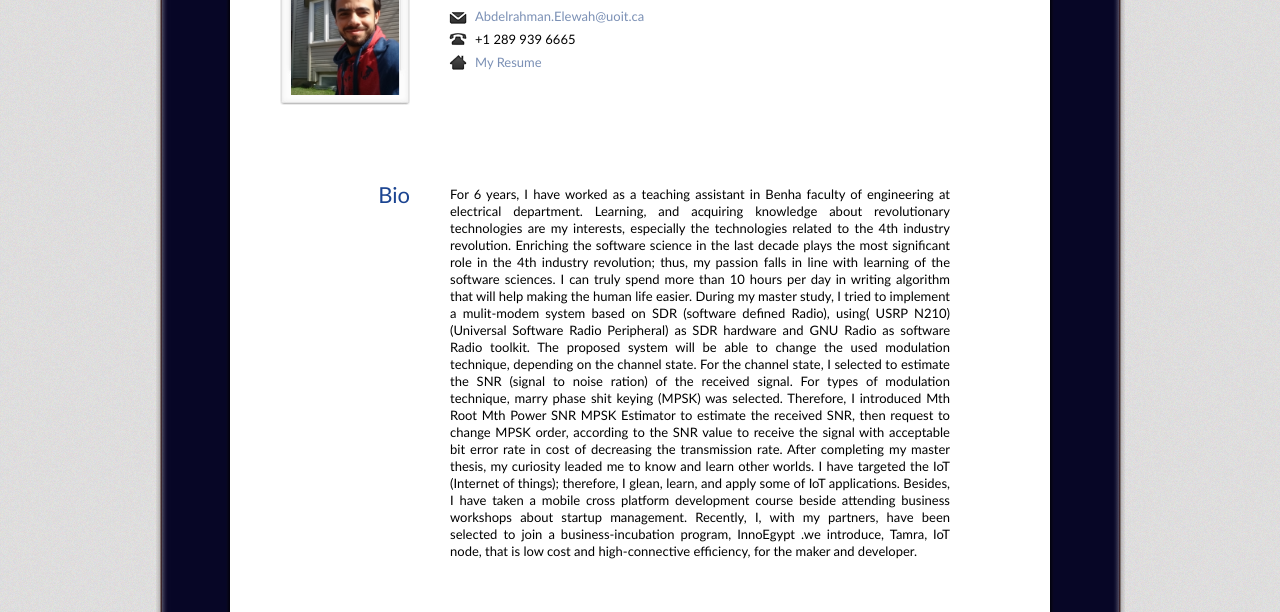
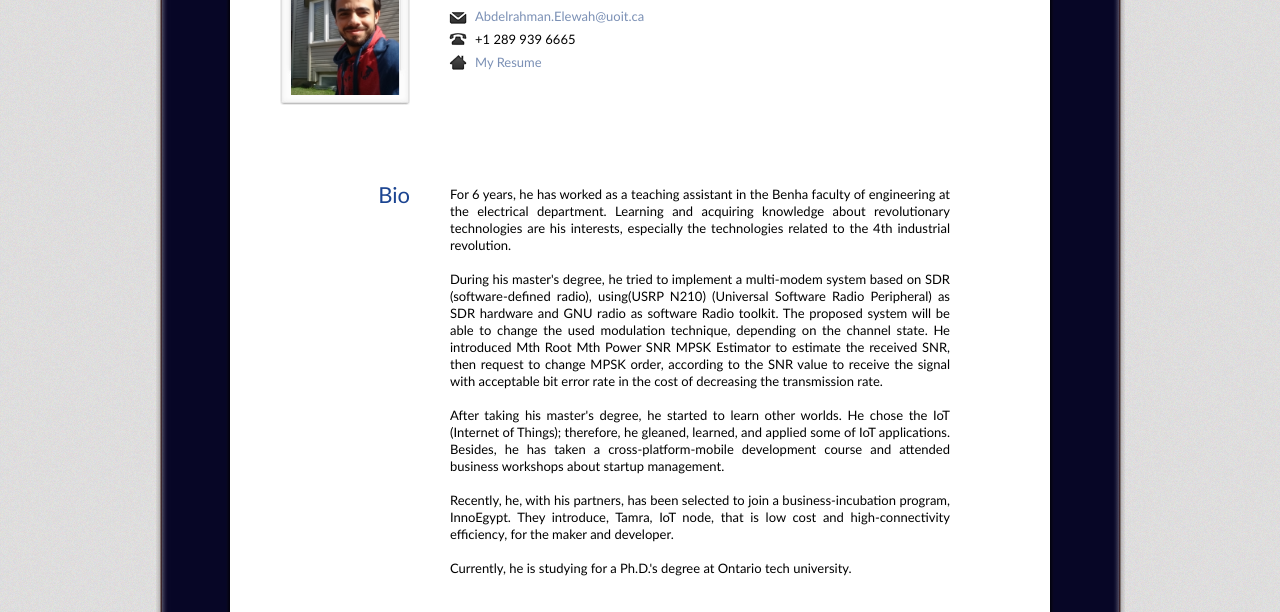
Before and after one commit to elewah/elewah.github.io, a plain HTML site: page index.html in a window 1280 px wide. Shown: the part 327-939 px from the top of the page. Drawn offline with Linux system fonts and the light colour scheme.

Commit message:
change bio and add pictures of the paper readme file

```diff
--- a/index.html
+++ b/index.html
@@ -66,9 +66,16 @@
         <div class="entry">
           <h2>Bio</h2>
           <p style="text-align:justify;">
-              For 6 years, I have worked as a teaching assistant in Benha faculty of engineering at electrical department. Learning, and acquiring knowledge about revolutionary technologies are my interests, especially the technologies related to the 4th industry revolution. Enriching the software science in the last decade plays the most significant role in the 4th industry revolution; thus, my passion falls in line with learning of the software sciences. I can truly spend more than 10 hours per day in writing algorithm that will help making the human life easier.
-              During my master study, I tried to implement a mulit-modem system based on SDR (software defined Radio), using( USRP N210) (Universal Software Radio Peripheral) as SDR hardware and GNU Radio as software Radio toolkit. The proposed system will be able to change the used modulation technique, depending on the channel state.  For the channel state, I selected to estimate the SNR (signal to noise ration) of the received signal. For types of modulation technique, marry phase shit keying (MPSK) was selected. Therefore, I introduced Mth Root Mth Power SNR MPSK Estimator to estimate the received SNR, then request to change MPSK order, according to the SNR value to receive the signal with acceptable bit error rate in cost of decreasing the transmission rate.
-              After completing my master thesis, my curiosity leaded me to know and learn other worlds. I have targeted the IoT (Internet of things); therefore, I glean, learn, and apply some of IoT applications. Besides, I have taken a mobile cross platform development course beside attending business workshops about startup management. Recently, I, with my partners, have been selected to join a business-incubation program, InnoEgypt   .we introduce, Tamra, IoT  node, that is low cost and high-connective efficiency, for  the maker and developer.
+              For 6 years, he has worked as a teaching assistant in the Benha faculty of engineering at the electrical department. Learning and acquiring knowledge about revolutionary technologies are his interests, especially the technologies related to the 4th industrial revolution.
+              <br /><br />
+              During his master's degree, he tried to implement a multi-modem system based on SDR (software-defined radio), using(USRP N210) (Universal Software Radio Peripheral) as SDR hardware and GNU radio as software Radio toolkit. The proposed system will be able to change the used modulation technique, depending on the channel state.  He introduced Mth Root Mth Power SNR MPSK Estimator to estimate the received SNR, then request to change MPSK order, according to the SNR value to receive the signal with acceptable bit error rate in the cost of decreasing the transmission rate.
+              <br /><br />
+              After taking his master's degree, he started to learn other worlds. He chose the IoT (Internet of Things); therefore, he gleaned, learned, and applied some of IoT applications. Besides, he has taken a cross-platform-mobile development course and attended business workshops about startup management.
+              <br /> <br />
+              Recently, he, with his partners, has been selected to join a business-incubation program, InnoEgypt. They introduce, Tamra, IoT node, that is low cost and high-connectivity efficiency, for the maker and developer.
+              <br /><br />
+              Currently, he is studying for a Ph.D.'s degree at Ontario tech university.
+
           </p>
         </div>
         <!-- End 1st Row -->
```
Also changed, not shown: images/ReadmePicture/Slide1.PNG (added), images/ReadmePicture/Slide2.PNG (added), images/ReadmePicture/Slide3.PNG (added).
